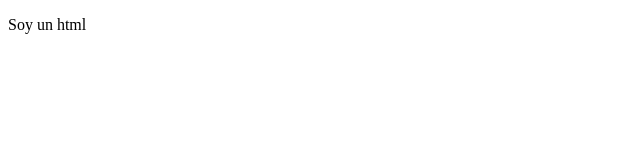
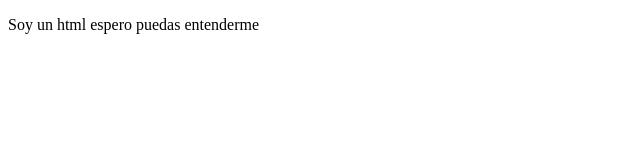
Before and after one commit to Rubio-Rub/ProyectoDemoCursoPrework, a plain HTML site: page index.html in a window 1280 px wide. Shown: the whole page, without its empty margins (0-640 px from the left). Drawn offline with Linux system fonts and the light colour scheme.

Commit message:
CAMBIOS AGREGADADOS AL HTML

```diff
--- a/index.html
+++ b/index.html
@@ -8,7 +8,7 @@
 </head>
 <body>
 
-    <p> Soy un html </p>
+    <p> Soy un html espero puedas entenderme </p>
 
 </body>
 </html>
```
